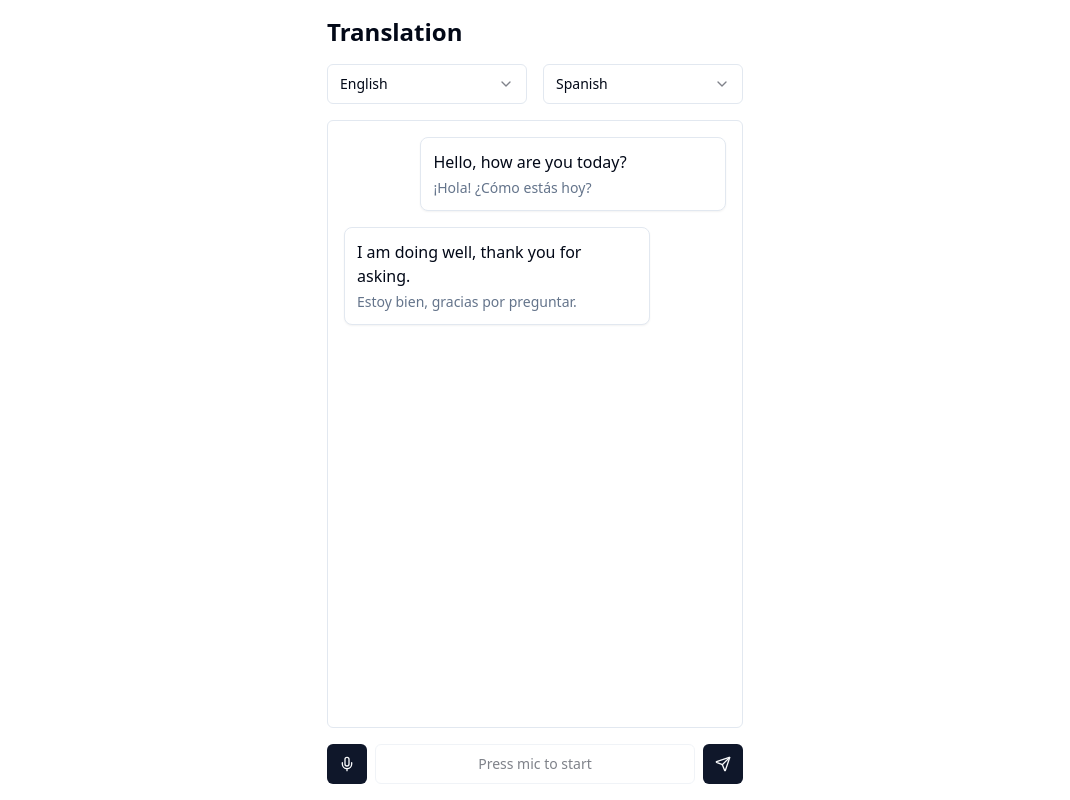
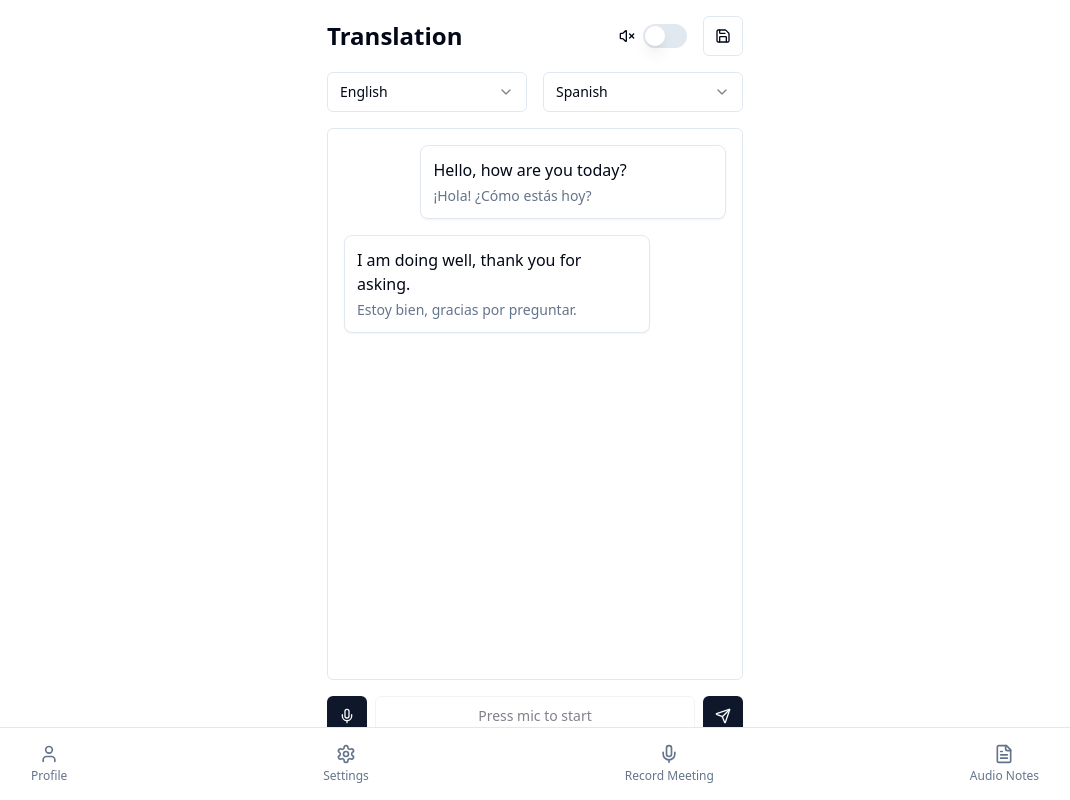
Before and after one commit to jerrydemesh/verbal-bridge-mobile-ai, a React (Vite) app: page /translation in a window 1280 px wide. Shown: the whole page, without its empty margins (105-1175 px from the left). Built offline with nearby package versions, Linux system fonts and the light colour scheme.

Commit message:
feat: Add conversation management and user features
Add conversation filing, text-to-voice toggle, and a bottom menu bar for user profile and other features.

```diff
--- a/src/App.tsx
+++ b/src/App.tsx
@@ -8,6 +8,10 @@ import Index from "./pages/Index";
 import NotFound from "./pages/NotFound";
 import BluetoothPage from "./pages/BluetoothPage";
 import TranslationPage from "./pages/TranslationPage";
+import ProfilePage from "./pages/ProfilePage";
+import SettingsPage from "./pages/SettingsPage";
+import RecordMeetingPage from "./pages/RecordMeetingPage";
+import AudioNotesPage from "./pages/AudioNotesPage";
 
 const queryClient = new QueryClient();
 
@@ -21,6 +25,10 @@ const App = () => (
           <Route path="/" element={<Index />} />
           <Route path="/bluetooth" element={<BluetoothPage />} />
           <Route path="/translation" element={<TranslationPage />} />
+          <Route path="/profile" element={<ProfilePage />} />
+          <Route path="/settings" element={<SettingsPage />} />
+          <Route path="/record-meeting" element={<RecordMeetingPage />} />
+          <Route path="/audio-notes" element={<AudioNotesPage />} />
           {/* ADD ALL CUSTOM ROUTES ABOVE THE CATCH-ALL "*" ROUTE */}
           <Route path="*" element={<NotFound />} />
         </Routes>
--- /dev/null
+++ b/src/components/BottomMenuBar.tsx
@@ -0,0 +1,41 @@
+
+import React from 'react';
+import { Link, useLocation } from 'react-router-dom';
+import { User, Settings, Mic, FileText } from 'lucide-react';
+import { cn } from '@/lib/utils';
+
+const BottomMenuBar = () => {
+  const location = useLocation();
+
+  const menuItems = [
+    { icon: User, label: 'Profile', path: '/profile' },
+    { icon: Settings, label: 'Settings', path: '/settings' },
+    { icon: Mic, label: 'Record Meeting', path: '/record-meeting' },
+    { icon: FileText, label: 'Audio Notes', path: '/audio-notes' },
+  ];
+
+  return (
+    <div className="fixed bottom-0 left-0 right-0 bg-background border-t p-2 flex justify-around items-center">
+      {menuItems.map((item, index) => {
+        const Icon = item.icon;
+        const isActive = location.pathname === item.path;
+
+        return (
+          <Link
+            key={index}
+            to={item.path}
+            className={cn(
+              "flex flex-col items-center p-2 rounded-md",
+              isActive ? "text-primary" : "text-muted-foreground hover:text-foreground"
+            )}
+          >
+            <Icon className="h-5 w-5 mb-1" />
+            <span className="text-xs">{item.label}</span>
+          </Link>
+        );
+      })}
+    </div>
+  );
+};
+
+export default BottomMenuBar;
--- /dev/null
+++ b/src/components/SaveConversationDialog.tsx
@@ -0,0 +1,63 @@
+
+import React, { useState } from 'react';
+import {
+  Dialog,
+  DialogContent,
+  DialogHeader,
+  DialogTitle,
+  DialogFooter,
+  DialogTrigger,
+} from '@/components/ui/dialog';
+import { Button } from '@/components/ui/button';
+import { Input } from '@/components/ui/input';
+import { Save } from 'lucide-react';
+import { toast } from 'sonner';
+
+type ConversationDialogProps = {
+  onSave: (name: string) => void;
+};
+
+const SaveConversationDialog = ({ onSave }: ConversationDialogProps) => {
+  const [conversationName, setConversationName] = useState('');
+  const [open, setOpen] = useState(false);
+
+  const handleSave = () => {
+    if (conversationName.trim() === '') {
+      toast.error('Please enter a conversation name');
+      return;
+    }
+
+    onSave(conversationName);
+    setConversationName('');
+    setOpen(false);
+    toast.success('Conversation saved successfully');
+  };
+
+  return (
+    <Dialog open={open} onOpenChange={setOpen}>
+      <DialogTrigger asChild>
+        <Button variant="outline" size="icon">
+          <Save className="h-4 w-4" />
+        </Button>
+      </DialogTrigger>
+      <DialogContent>
+        <DialogHeader>
+          <DialogTitle>Save Conversation</DialogTitle>
+        </DialogHeader>
+        <div className="py-4">
+          <Input
+            placeholder="Enter conversation name"
+            value={conversationName}
+            onChange={(e) => setConversationName(e.target.value)}
+          />
+        </div>
+        <DialogFooter>
+          <Button variant="outline" onClick={() => setOpen(false)}>Cancel</Button>
+          <Button onClick={handleSave}>Save</Button>
+        </DialogFooter>
+      </DialogContent>
+    </Dialog>
+  );
+};
+
+export default SaveConversationDialog;
--- /dev/null
+++ b/src/pages/AudioNotesPage.tsx
@@ -0,0 +1,18 @@
+
+import React from 'react';
+import { Layout } from "@/components/Layout";
+import BottomMenuBar from "@/components/BottomMenuBar";
+
+const AudioNotesPage = () => {
+  return (
+    <Layout>
+      <div className="container max-w-md mx-auto p-4 flex flex-col h-screen pb-16">
+        <h1 className="text-2xl font-bold mb-4">Short Audio Notes</h1>
+        <p className="text-muted-foreground">Audio notes functionality will be displayed here.</p>
+        <BottomMenuBar />
+      </div>
+    </Layout>
+  );
+};
+
+export default AudioNotesPage;
--- /dev/null
+++ b/src/pages/ProfilePage.tsx
@@ -0,0 +1,18 @@
+
+import React from 'react';
+import { Layout } from "@/components/Layout";
+import BottomMenuBar from "@/components/BottomMenuBar";
+
+const ProfilePage = () => {
+  return (
+    <Layout>
+      <div className="container max-w-md mx-auto p-4 flex flex-col h-screen pb-16">
+        <h1 className="text-2xl font-bold mb-4">User Profile</h1>
+        <p className="text-muted-foreground">User profile settings will be displayed here.</p>
+        <BottomMenuBar />
+      </div>
+    </Layout>
+  );
+};
+
+export default ProfilePage;
--- /dev/null
+++ b/src/pages/RecordMeetingPage.tsx
@@ -0,0 +1,18 @@
+
+import React from 'react';
+import { Layout } from "@/components/Layout";
+import BottomMenuBar from "@/components/BottomMenuBar";
+
+const RecordMeetingPage = () => {
+  return (
+    <Layout>
+      <div className="container max-w-md mx-auto p-4 flex flex-col h-screen pb-16">
+        <h1 className="text-2xl font-bold mb-4">Record a Meeting</h1>
+        <p className="text-muted-foreground">Meeting recording functionality will be displayed here.</p>
+        <BottomMenuBar />
+      </div>
+    </Layout>
+  );
+};
+
+export default RecordMeetingPage;
--- /dev/null
+++ b/src/pages/SettingsPage.tsx
@@ -0,0 +1,18 @@
+
+import React from 'react';
+import { Layout } from "@/components/Layout";
+import BottomMenuBar from "@/components/BottomMenuBar";
+
+const SettingsPage = () => {
+  return (
+    <Layout>
+      <div className="container max-w-md mx-auto p-4 flex flex-col h-screen pb-16">
+        <h1 className="text-2xl font-bold mb-4">Settings</h1>
+        <p className="text-muted-foreground">App settings will be displayed here.</p>
+        <BottomMenuBar />
+      </div>
+    </Layout>
+  );
+};
+
+export default SettingsPage;
--- a/src/pages/TranslationPage.tsx
+++ b/src/pages/TranslationPage.tsx
@@ -1,16 +1,25 @@
 
-import React, { useState } from 'react';
+import React, { useState, useEffect } from 'react';
 import { Layout } from "@/components/Layout";
 import { Button } from "@/components/ui/button";
 import { Card, CardContent } from "@/components/ui/card";
 import { Select, SelectContent, SelectItem, SelectTrigger, SelectValue } from "@/components/ui/select";
-import { Mic, Send, MicOff } from "lucide-react";
+import { Mic, Send, MicOff, Volume2, VolumeX } from "lucide-react";
+import { Switch } from "@/components/ui/switch";
+import SaveConversationDialog from "@/components/SaveConversationDialog";
+import BottomMenuBar from "@/components/BottomMenuBar";
 
 type Message = {
   id: string;
   text: string;
   translation: string;
   isUser: boolean;
+};
+
+type SavedConversation = {
+  id: string;
+  name: string;
+  messages: Message[];
 };
 
 const TranslationPage = () => {
@@ -32,6 +41,8 @@ const TranslationPage = () => {
   const [sourceLanguage, setSourceLanguage] = useState('english');
   const [targetLanguage, setTargetLanguage] = useState('spanish');
   const [isRecording, setIsRecording] = useState(false);
+  const [textToVoiceEnabled, setTextToVoiceEnabled] = useState(false);
+  const [savedConversations, setSavedConversations] = useState<SavedConversation[]>([]);
 
   const handleStartRecording = () => {
     setIsRecording(true);
@@ -53,10 +64,48 @@ const TranslationPage = () => {
     setMessages([...messages, newMessage]);
   };
 
+  const handleSaveConversation = (name: string) => {
+    const newConversation = {
+      id: Date.now().toString(),
+      name,
+      messages: [...messages]
+    };
+
+    setSavedConversations([...savedConversations, newConversation]);
+  };
+
+  // Text-to-speech function
+  const speakText = (text: string) => {
+    if (textToVoiceEnabled && 'speechSynthesis' in window) {
+      const utterance = new SpeechSynthesisUtterance(text);
+      window.speechSynthesis.speak(utterance);
+    }
+  };
+
+  // Speak the last message whenever a new one is added
+  useEffect(() => {
+    if (messages.length > 0 && !messages[messages.length - 1].isUser) {
+      speakText(messages[messages.length - 1].translation);
+    }
+  }, [messages, textToVoiceEnabled]);
+
   return (
     <Layout>
-      <div className="container max-w-md mx-auto p-4 flex flex-col h-screen">
-        <h1 className="text-2xl font-bold mb-4">Translation</h1>
+      <div className="container max-w-md mx-auto p-4 flex flex-col h-screen pb-16">
+        <div className="flex items-center justify-between mb-4">
+          <h1 className="text-2xl font-bold">Translation</h1>
+          <div className="flex items-center space-x-4">
+            <div className="flex items-center">
+              {textToVoiceEnabled ? <Volume2 className="h-4 w-4 mr-2" /> : <VolumeX className="h-4 w-4 mr-2" />}
+              <Switch
+                checked={textToVoiceEnabled}
+                onCheckedChange={setTextToVoiceEnabled}
+                aria-label="Toggle text-to-speech"
+              />
+            </div>
+            <SaveConversationDialog onSave={handleSaveConversation} />
+          </div>
+        </div>
 
         <div className="flex gap-4 mb-4">
           <div className="w-1/2">
@@ -125,6 +174,8 @@ const TranslationPage = () => {
             <Send />
           </Button>
         </div>
+
+        <BottomMenuBar />
       </div>
     </Layout>
   );
```
